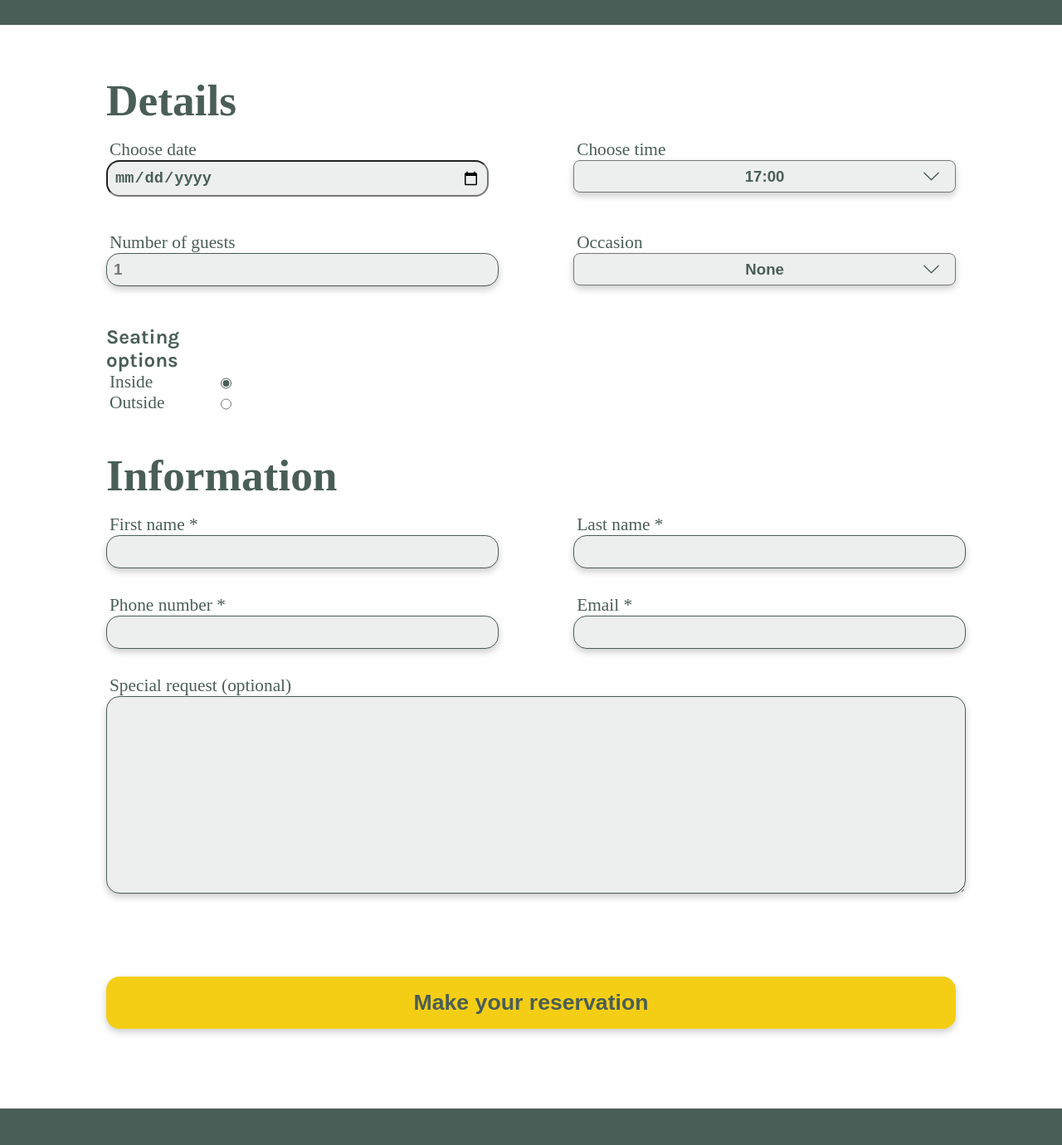
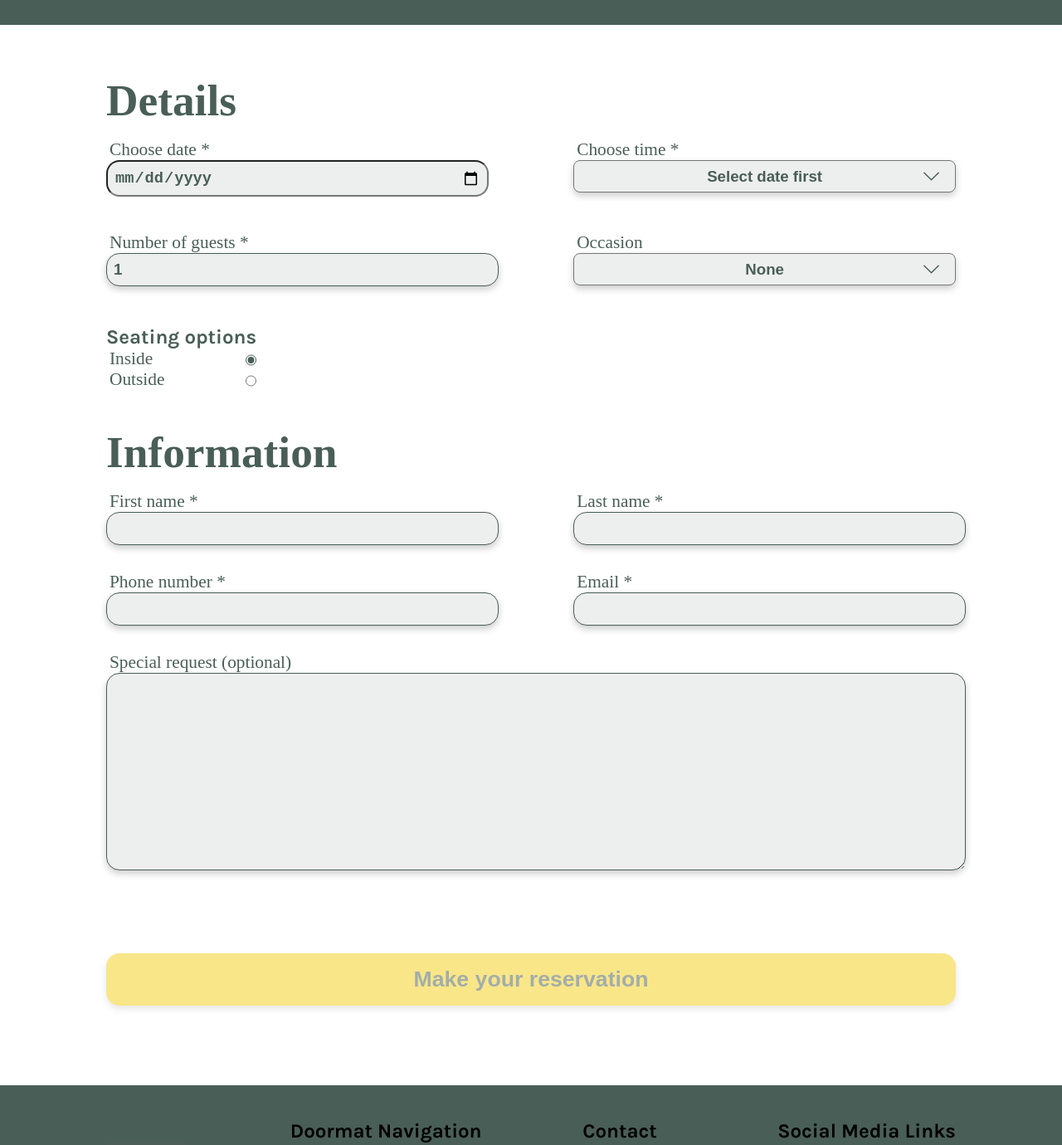
Before and after one commit to ErlendBerntsen/capstone-project, a React (Create React App) app: page /booking in a window 1280 px wide. Shown: the part 644-2024 px from the top of the page at 83% size. Built offline with nearby package versions, Linux system fonts and the light colour scheme; a web font is replaced by a local one.

Commit message:
added form validation

```diff
--- a/src/BookingForm.jsx
+++ b/src/BookingForm.jsx
@@ -1,10 +1,10 @@
-import { useState } from "react";
+import { useEffect, useState } from "react";
 import { useNavigate } from "react-router-dom";
 
 export const BookingForm = ({availableTimes, setAvailableTimes, submitForm}) => {
     const [formData, setFormData] = useState({
-        date: new Date(),
-        time: "17:00",
+        date: "",
+        time: "",
         guests: "1",
         occasion: "None",
         seating: "inside",
@@ -17,13 +17,25 @@ export const BookingForm = ({availableTimes, setAvailableTimes, submitForm}) =>
 
     const navigate = useNavigate();
 
+    useEffect(() => {
+        const copy = {...formData};
+        if(copy.date !== ""){
+            copy.time = availableTimes[0];
+            setFormData(copy);
+        }
+    }, [availableTimes]);
+
     const handleFormChange = (event, input) => {
         const copy = {...formData};
         copy[input] = event.target.value;
         if(input === "date"){
+            if(event.target.value === ""){
+                copy.time = "";
+            }
             setAvailableTimes(copy.date)
         }
         setFormData(copy);
+        console.log(copy);
     }
 
     const handleSubmit = (event) => {
@@ -32,26 +44,34 @@ export const BookingForm = ({availableTimes, setAvailableTimes, submitForm}) =>
         };
     }
 
+    const timeOptions = () => {
+        if(formData.date === ""){
+            return ["Select date first"];
+        }else{
+            return availableTimes;
+        }
+    }
+
     return (
-        <form className="bookingpage-form" onSubmit={handleSubmit}>
+        <form id="bookingpage-form" className="bookingpage-form" onSubmit={handleSubmit}>
             <div className="bookingpage-details">
                 <h2 className="bookingpage-form-title">Details</h2>
                 <div className="bookingpage-form-row">
                     <div className="bookingpage-form-col">
-                        <label htmlFor="reservation-date" className="bookingpage-form-label">Choose date</label>
-                        <input input type="date" id="reservation-date" onChange={(e) => handleFormChange(e, "date")} className="bookingpage-form-date-input"></input>
+                        <label htmlFor="reservation-date" className="bookingpage-form-label">Choose date *</label>
+                        <input input type="date" id="reservation-date" onChange={(e) => handleFormChange(e, "date")} className="bookingpage-form-date-input" required min={new Date().toISOString().substring(0, 10)}></input>
                     </div>
                     <div className="bookingpage-form-col">
-                        <label htmlFor="reservation-time" className="bookingpage-form-label">Choose time</label>
-                        <select id="reservation-time" onChange={(e) => handleFormChange(e, "time")} className="bookingpage-form-select">
-                            {availableTimes.map(x => <option key={x}>{x}</option>)}
+                        <label htmlFor="reservation-time" className="bookingpage-form-label">Choose time *</label>
+                        <select id="reservation-time" onChange={(e) => handleFormChange(e, "time")} className="bookingpage-form-select" required>
+                            {timeOptions().map(x => <option key={x}>{x}</option>)}
                     </select>
                     </div>
                 </div>
                 <div className="bookingpage-form-row">
                     <div className="bookingpage-form-col">
-                        <label htmlFor="guests" className="bookingpage-form-label">Number of guests</label>
-                        <input type="number" id="guests" placeholder="1" min="1" max="10" onChange={(e) => handleFormChange(e, "guests")} className="bookingpage-form-text-input"></input>
+                        <label htmlFor="guests" className="bookingpage-form-label">Number of guests *</label>
+                        <input type="number" id="guests" value={formData.guests} min="1" max="10" onChange={(e) => handleFormChange(e, "guests")} className="bookingpage-form-text-input" required></input>
                     </div>
                     <div className="bookingpage-form-col">
                         <label htmlFor="occasion" className="bookingpage-form-label">Occasion</label>
@@ -81,21 +101,21 @@ export const BookingForm = ({availableTimes, setAvailableTimes, submitForm}) =>
                 <div className="bookingpage-form-row">
                     <div className="bookingpage-form-col">
                         <label htmlFor="firstname" className="bookingpage-form-label">First name *</label>
-                        <input type="text" id="firstname" className="bookingpage-form-text-input" onChange={(e) => handleFormChange(e, "firstName")}></input>
+                        <input type="text" id="firstname" className="bookingpage-form-text-input" onChange={(e) => handleFormChange(e, "firstName")} required></input>
                     </div>
                     <div className="bookingpage-form-col">
                         <label htmlFor="lastname" className="bookingpage-form-label">Last name *</label>
-                        <input type="text" id="lastname" className="bookingpage-form-text-input" onChange={(e) => handleFormChange(e, "lastName")}></input>
+                        <input type="text" id="lastname" className="bookingpage-form-text-input" onChange={(e) => handleFormChange(e, "lastName")} required></input>
                     </div>
                 </div>
                 <div className="bookingpage-form-row">
                     <div className="bookingpage-form-col">
                         <label htmlFor="phonenumber" className="bookingpage-form-label">Phone number *</label>
-                        <input type="tel" id="phonenumber" className="bookingpage-form-text-input" onChange={(e) => handleFormChange(e, "phoneNumber")}></input>
+                        <input type="tel" id="phonenumber" className="bookingpage-form-text-input" onChange={(e) => handleFormChange(e, "phoneNumber")} required></input>
                     </div>
                     <div className="bookingpage-form-col">
                         <label htmlFor="email" className="bookingpage-form-label">Email *</label>
-                        <input type="email" id="email" className="bookingpage-form-text-input" onChange={(e) => handleFormChange(e, "email")}></input>
+                        <input type="email" id="email" className="bookingpage-form-text-input" onChange={(e) => handleFormChange(e, "email")} required></input>
                     </div>
                 </div>
                 <div className="bookingpage-form-row">
@@ -105,7 +125,11 @@ export const BookingForm = ({availableTimes, setAvailableTimes, submitForm}) =>
                     </div>
                 </div>
             </div>
-            <input type="submit" className="bookingpage-form-button" value="Make your reservation"></input>
+            <input type="submit" className="bookingpage-form-button" value="Make your reservation" disabled={!isTimeValid(formData.time)}></input>
         </form>
     );
 }
+
+export const isTimeValid = (time) => {
+    return time !== "Select date first" && time !== "";
+}
--- a/src/index.css
+++ b/src/index.css
@@ -519,7 +519,7 @@ textarea:focus {
 
 
 .bookingpage-form-seating {
-  width: 15%;
+  width: 18%;
 }
 
 input[type='radio'] {
@@ -530,6 +530,9 @@ input[type='radio']:focus {
   outline: none;
 }
 
+input:focus:invalid {
+  border: 1px solid red;
+}
 
 .bookingpage-form-col {
   display: flex;
@@ -597,6 +600,11 @@ textarea {
   cursor: pointer;
 }
 
+.bookingpage-form-button:disabled {
+  opacity: 0.5;
+  cursor: not-allowed;
+}
+
 .confirmation {
   align-self: center;
 }
```
Also changed, not shown: 1 other file (tests, documents, lock files or other folders).
